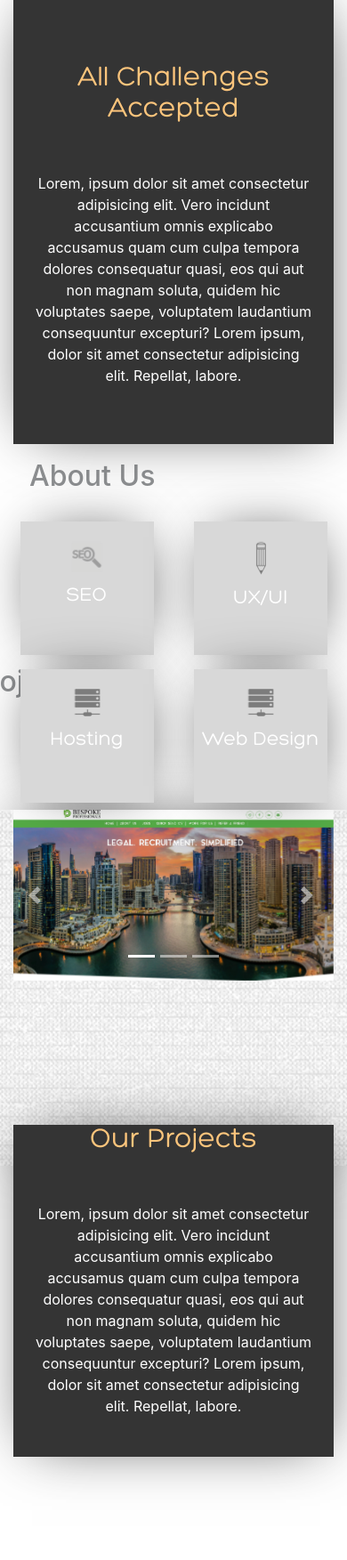
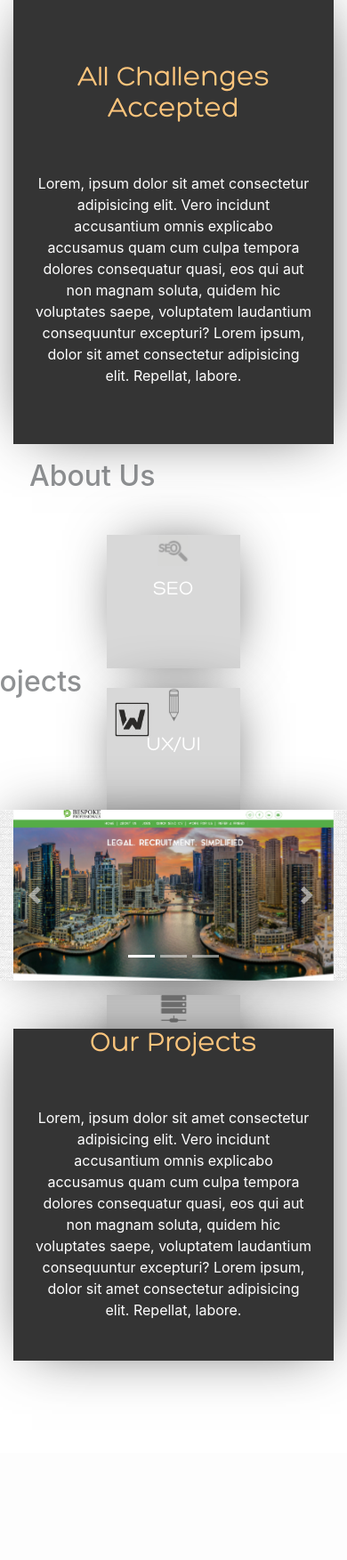
Before and after one commit to Igor2122/IGdevelopers, a PHP site: page / in a window 390 px wide. Shown: the part 899-2652 px from the top of the page at 89% size. After the commit the page ends 2457 px from the top, so only its background shows below. Run offline with PHP 8.4, Linux system fonts and the light colour scheme; some libraries are stand-ins or nearby versions.

Commit message:
layout edits

```diff
--- a/css/style.css
+++ b/css/style.css
@@ -441,7 +441,7 @@
 
 /*media queries*/
 
-/*  mobile  */
+
 
 
 @media all and (max-width: 2100px) {
@@ -496,6 +496,16 @@
     .line-projects {
         display: none;
     }
+
+    .ind-serv-icons {
+        z-index: 0;
+    }
+
+    .our-projects-websites {
+        height: auto;
+    }
+
+
 }
 
 @media all and (max-width: 980px) {
@@ -505,6 +515,8 @@
 @media all and (max-width: 736px) {
 
 }
+
+/*  mobile  */
 
 @media all and (max-width: 480px) {
 
@@ -548,4 +560,12 @@
         display: none;
     }
 
+    .our-projects-websites {
+        z-index: 0;
+    }
+
+    .our-projects-txt-div {
+    top: 0;
+    }
+
 }
--- a/index.html
+++ b/index.html
@@ -84,8 +84,9 @@
             <div class="col-sm-12 col-lg-6">
                 <img class="e-icon-about-us" src="images/e_Icon.png" alt="e-icon">
                 <h2 class="about-heading">About Us</h2>
-                <div class="service-icons d-flex">
+                <div class="service-icons">
                     <div class="row">
+                    <div class="col-sm-12">
                         <div class="ind-serv-icons left-icon">
                                 <img src="images/seo-icon.png" alt="seo-icon" class="ui-ux-icon icon-about-us">
                                 <h3>SEO</h3>
@@ -101,6 +102,7 @@
                         <div class="ind-serv-icons bottom-icon">
                                 <img src="images/hosting-icon.png" alt="" class="ui-ux-icon icon-about-us">
                                 <h3>Web Design</h3>
+                        </div>
                 </div>
                 </div>
                 </div>
```
Lines whose indentation alone changed are shown as unchanged.
